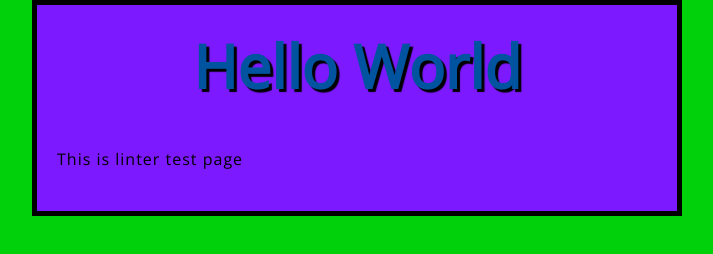
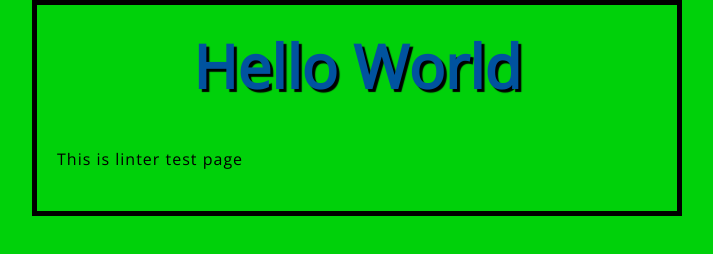
Before and after one commit to abel-blue/linter-hello-world, a website: page index.html in a window 1280 px wide. Shown: the whole page, without its empty margins (283-996 px from the left). Drawn offline with nearby package versions, Linux system fonts and the light colour scheme.

Commit message:
removed redundant value suggested by stylelint

```diff
--- a/style.css
+++ b/style.css
@@ -7,8 +7,7 @@ html {
 body {
     width: 600px;
     margin: 0 auto;
-  background-color: #7d19ff;
-  padding: 0 20px 20px 20px;
+    padding: 0 20px 20px;
     border: 5px solid black;
 }
 
```
Lines whose indentation alone changed are shown as unchanged.
